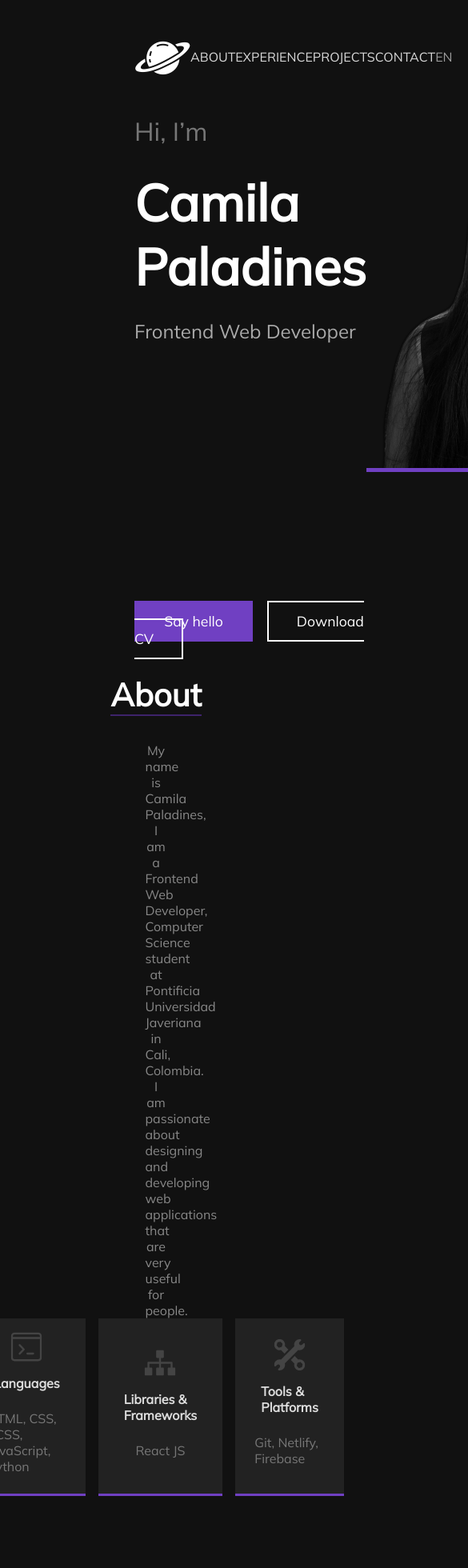
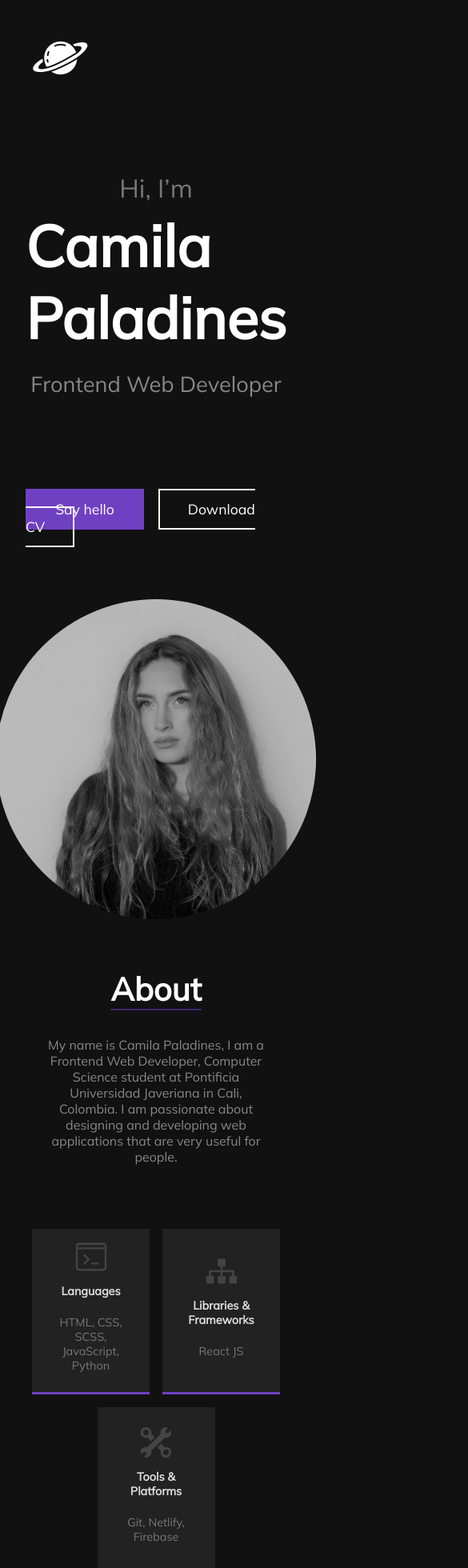
Before and after one commit to paladinescamila/Personal-Website, a React (Create React App) app: page / in a window 390 px wide. Shown: the top 1960 px of the page at 80% size, 585 px wide, since content can reach past the window. Built offline with nearby package versions, Linux system fonts and the light colour scheme.

Commit message:
Started responsive styles

```diff
--- a/src/components/Banner.jsx
+++ b/src/components/Banner.jsx
@@ -1,6 +1,6 @@
 import React from "react";
 import Button from "./Button";
-import profileImage from "../img/profile.png";
+import profileImage from "../img/profile-sample.jpg";
 import cvEnglish from "../data/CV-English.pdf";
 
 export default function Banner() {
--- a/src/components/ProjectCard.jsx
+++ b/src/components/ProjectCard.jsx
@@ -4,7 +4,7 @@ import projectWebsite from "../img/project-website.svg";
 
 export default function ProjectCard({project}) {
 	return (
-		<div className='project-card'>
+		<li className='project-card'>
 			<a href={project.website} target='_blank' rel='noreferrer' className='project-card-photo'>
 				<img src={project.photo} alt={project.title} />
 			</a>
@@ -27,6 +27,6 @@ export default function ProjectCard({project}) {
 					</a>
 				</div>
 			</div>
-		</div>
+		</li>
 	);
 }
--- a/src/components/Projects.jsx
+++ b/src/components/Projects.jsx
@@ -6,11 +6,11 @@ export default function Projects() {
 	return (
 		<div className='section-container'>
 			<h2 className='section-title'>Projects</h2>
-			<div className='projects-container'>
+			<ul className='projects-container'>
 				{projects.map((p) => (
 					<ProjectCard project={p} />
 				))}
-			</div>
+			</ul>
 		</div>
 	);
 }
--- a/src/scss/About.scss
+++ b/src/scss/About.scss
@@ -1,7 +1,9 @@
 .about-skills {
+	width: 900px;
 	display: grid;
 	grid-gap: 1em;
 	grid-template-columns: repeat(3, 1fr);
+	margin-top: 5em;
 }
 
 .skill-card {
@@ -12,6 +14,7 @@
 	flex-direction: column;
 	align-items: center;
 	justify-content: center;
+	text-align: center;
 
 	img {
 		width: 40px;
@@ -28,3 +31,38 @@
 		margin: 0.5em;
 	}
 }
+
+@media (max-width: 1500px) {
+	.banner-section,
+	.section-container {
+		padding: 0 5em;
+	}
+}
+
+@media (max-width: 1000px) {
+	.about-skills {
+		width: 100%;
+	}
+	.skill-card p {
+		font-size: 0.9em;
+	}
+}
+
+@media (max-width: 850px) {
+	.about-skills {
+		grid-template-columns: repeat(4, 1fr);
+		grid-template-rows: repeat(2, 1fr);
+
+		div:nth-of-type(1) {
+			grid-column: 1 / 3;
+		}
+
+		div:nth-of-type(2) {
+			grid-column: 3 / 5;
+		}
+
+		div:nth-of-type(3) {
+			grid-column: 2 / 4;
+		}
+	}
+}
--- a/src/scss/App.scss
+++ b/src/scss/App.scss
@@ -43,6 +43,7 @@ body {
 
 ul {
 	padding-left: 0;
+	list-style: none;
 }
 
 p {
@@ -114,7 +115,7 @@ p {
 	text-align: center;
 	color: $gray-8;
 	margin: 0;
-	width: 50%;
+	width: 700px;
 }
 
 /* SPECIAL EFFECTS */
@@ -153,3 +154,29 @@ body {
 @import "Experience.scss";
 @import "Projects.scss";
 @import "Contact.scss";
+
+/* RESPONSIVE */
+
+@media (max-width: 1500px) {
+	.header,
+	.banner-section,
+	.section-container {
+		padding-left: 5em;
+		padding-right: 5em;
+	}
+}
+
+@media (max-width: 1000px) {
+	.section-text {
+		width: 90%;
+	}
+}
+
+@media (max-width: 950px) {
+	.header,
+	.banner-section,
+	.section-container {
+		padding-left: 2em;
+		padding-right: 2em;
+	}
+}
--- a/src/scss/Banner.scss
+++ b/src/scss/Banner.scss
@@ -1,30 +1,36 @@
 .banner-section {
 	min-height: 80vh;
 	padding: 0 10em;
-	display: grid;
-	grid-template-columns: repeat(2, 1fr);
+	display: flex;
+	align-items: center;
+	justify-content: space-between;
 
 	img {
 		width: 450px;
-		border-bottom: 5px solid $theme-3;
+		border-radius: 50%;
+		// background-color: blue;
 	}
+
+	// background-color: coral;
 }
 
 .banner-left {
-	min-height: 40vh;
 	display: flex;
 	flex-direction: column;
-	justify-content: space-between;
 
 	& > div:nth-of-type(2) a {
 		margin-right: 1em;
 	}
+
+	// background-color: cornflowerblue;
+}
+
+.banner-hi {
+	margin-bottom: 8em;
+	// background-color: cyan;
 }
 
 .banner-hi p {
-	margin: 0;
-	padding: 0.3em 0;
-
 	&:nth-of-type(1) {
 		color: $gray-7;
 		font-size: 2em;
@@ -32,12 +38,36 @@
 
 	&:nth-of-type(2) {
 		color: $white;
-		font-size: 4em;
+		font-size: 4.5em;
 		font-weight: bold;
+		margin: 0.1em 0 0.3em 0;
 	}
 
 	&:nth-of-type(3) {
-		color: $gray-A;
-		font-size: 1.5em;
+		color: $gray-8;
+		font-size: 1.7em;
 	}
 }
+
+@media (max-width: 1400px) {
+	.banner-section img {
+		width: 400px;
+	}
+}
+
+@media (max-width: 1300px) {
+	.banner-section {
+		flex-direction: column;
+	}
+
+	.banner-left {
+		align-items: center;
+		margin: 5em 0;
+	}
+
+	.banner-hi {
+		display: flex;
+		flex-direction: column;
+		align-items: center;
+	}
+}
--- a/src/scss/Contact.scss
+++ b/src/scss/Contact.scss
@@ -1,5 +1,9 @@
 .contact-section {
 	position: relative;
+
+	& > a {
+		margin: 2em 0 7em 0;
+	}
 }
 
 .social-links {
--- a/src/scss/Experience.scss
+++ b/src/scss/Experience.scss
@@ -1,11 +1,11 @@
 .experience-section {
 	img {
 		width: 500px;
+		margin: 3em 0 1em 0;
 	}
 
 	p {
 		color: $gray-5;
 		font-size: 1.3em;
-		margin: 1em;
 	}
 }
--- a/src/scss/Header.scss
+++ b/src/scss/Header.scss
@@ -16,11 +16,11 @@
 	display: flex;
 	align-items: center;
 	justify-content: space-around;
-	width: 50%;
 
 	li {
 		cursor: pointer;
 		opacity: 0.9;
+		margin-left: 3em;
 
 		&:hover {
 			opacity: 1;
@@ -61,3 +61,9 @@
 		}
 	}
 }
+
+@media (max-width: 1000px) {
+	.header-sections {
+		display: none;
+	}
+}
```
Also changed, not shown: src/img/profile-sample.jpg (added).
